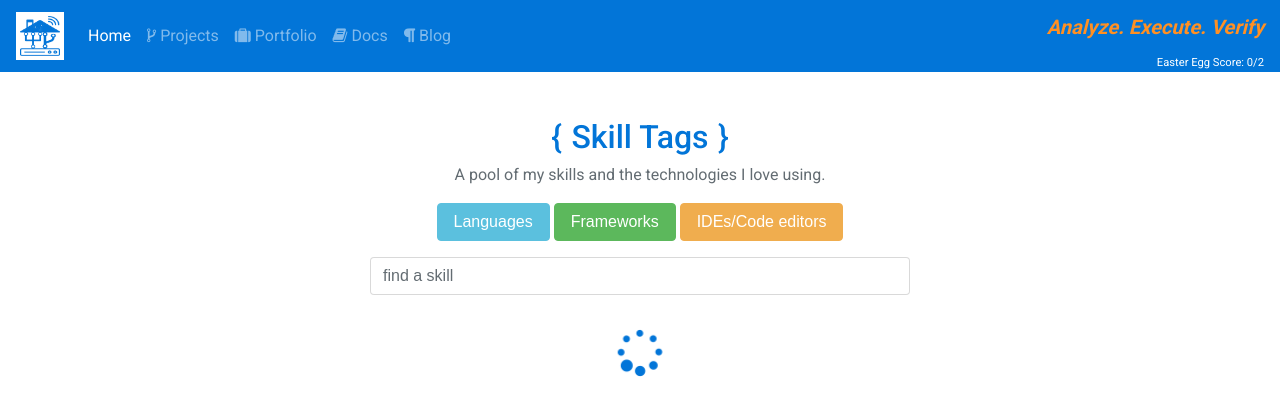
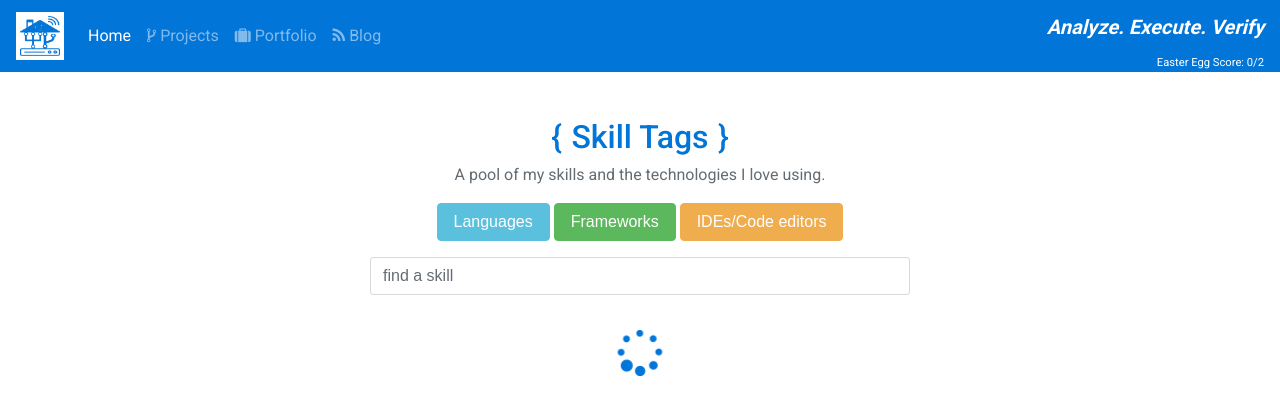
Before and after one commit to jumpalottahigh/www.georgi-yanev.com, a PHP site: page / in a window 1280 px wide. Shown: the top 407 px of the page. Run offline with PHP 8.4, Linux system fonts and the light colour scheme; some libraries are stand-ins or nearby versions.

Commit message:
Remove docs from nav; Change blog icon; Add project images

```diff
--- a/assets/css/styles.css
+++ b/assets/css/styles.css
@@ -28,26 +28,31 @@ img.avatar {
 
 /*Shake*/
 .secret-shake {
-  animation: shake 0.82s cubic-bezier(.36,.07,.19,.97) both;
+  animation: shake 0.82s cubic-bezier(0.36, 0.07, 0.19, 0.97) both;
   transform: translate3d(0, 0, 0);
   backface-visibility: hidden;
   perspective: 1000px;
 }
 
 @keyframes shake {
-  10%, 90% {
+  10%,
+  90% {
     transform: translate3d(-1px, 0, 0);
   }
 
-  20%, 80% {
+  20%,
+  80% {
     transform: translate3d(2px, 0, 0);
   }
 
-  30%, 50%, 70% {
+  30%,
+  50%,
+  70% {
     transform: translate3d(-4px, 0, 0);
   }
 
-  40%, 60% {
+  40%,
+  60% {
     transform: translate3d(4px, 0, 0);
   }
 }
@@ -73,9 +78,9 @@ img.avatar {
 /*Skill Tags*/
 .skillTag {
   display: inline-block;
-  margin: .7rem;
+  margin: 0.7rem;
   cursor: pointer;
-  outline: none!important;
+  outline: none !important;
 
   transition: font-size 1s, opacity 1s;
 }
@@ -89,7 +94,7 @@ img.avatar {
 }
 
 .navbar .moto {
-  color: #FF9023!important;
+  color: #fff !important;
   font-weight: 600;
   position: absolute;
   top: 1rem;
@@ -97,9 +102,9 @@ img.avatar {
 }
 
 .navbar .logo {
-  background-color: #ffffff!important;
-  width: 3rem!important;
-  height: 3rem!important;
+  background-color: #ffffff !important;
+  width: 3rem !important;
+  height: 3rem !important;
 }
 
 @media all and (max-width: 768px) {
@@ -110,8 +115,8 @@ img.avatar {
 
 /*OVERWRITE BOOTSTRAP CARD STYLES*/
 .doc-card {
-  box-shadow: 0 1px 3px rgba(0,0,0,0.12), 0 1px 2px rgba(0,0,0,0.24);
-  transition: all 0.3s cubic-bezier(.25,.8,.25,1);
+  box-shadow: 0 1px 3px rgba(0, 0, 0, 0.12), 0 1px 2px rgba(0, 0, 0, 0.24);
+  transition: all 0.3s cubic-bezier(0.25, 0.8, 0.25, 1);
   height: 100%;
   display: flex;
   flex-direction: column;
@@ -119,7 +124,7 @@ img.avatar {
 }
 
 .doc-card:hover {
-  box-shadow: 0 14px 28px rgba(0,0,0,0.25), 0 10px 10px rgba(0,0,0,0.22);
+  box-shadow: 0 14px 28px rgba(0, 0, 0, 0.25), 0 10px 10px rgba(0, 0, 0, 0.22);
 }
 
 .project-thumbnail {
@@ -131,28 +136,18 @@ img.avatar {
 }
 
 .horizontal-card {
-  box-shadow: 0 3px 6px rgba(0,0,0,0.16), 0 3px 6px rgba(0,0,0,0.23);
+  box-shadow: 0 3px 6px rgba(0, 0, 0, 0.16), 0 3px 6px rgba(0, 0, 0, 0.23);
 }
 
 .legacy-project {
   background-color: #efe1c8;
-  box-shadow: inset 0 0 40px rgba(205,172,132,.6);
+  box-shadow: inset 0 0 40px rgba(205, 172, 132, 0.6);
 }
-/*.project-card {
-  height: 65%;
-  display: flex;
-  flex-direction: column;
-  justify-content: space-around;
-}
-
-.project-card-image {
-  height: 35%;
-}*/
 /*
 ** HELPERS
 */
 .bg-gray {
-  background-color: #dedede!important;
+  background-color: #dedede !important;
 }
 
 .list-bullets-none {
@@ -199,15 +194,15 @@ img.avatar {
 }
 
 h2:before {
-  content: "{";
+  content: '{';
   color: #0275d8;
-  padding-right: .3em;
+  padding-right: 0.3em;
   margin-left: -1.5em;
 }
 
 h2:after {
-  content: "}";
+  content: '}';
   color: #0275d8;
-  padding-left: .3em;
+  padding-left: 0.3em;
   margin-right: -1.5em;
 }
--- a/index.html
+++ b/index.html
@@ -30,9 +30,9 @@
 
   <!-- GA SCRIPT -->
   <script>
-    (function(i, s, o, g, r, a, m) {
+    (function (i, s, o, g, r, a, m) {
       i['GoogleAnalyticsObject'] = r;
-      i[r] = i[r] || function() {
+      i[r] = i[r] || function () {
         (i[r].q = i[r].q || []).push(arguments)
       }, i[r].l = 1 * new Date();
       a = s.createElement(o),
@@ -51,7 +51,8 @@
   <!-- TOP MENU -->
   <header>
     <nav class="navbar navbar-toggleable-sm navbar-inverse bg-primary">
-      <button class="navbar-toggler navbar-toggler-right" type="button" data-toggle="collapse" data-target="#navbarSupportedContent" aria-controls="navbarSupportedContent" aria-expanded="false" aria-label="Toggle navigation">
+      <button class="navbar-toggler navbar-toggler-right" type="button" data-toggle="collapse" data-target="#navbarSupportedContent"
+        aria-controls="navbarSupportedContent" aria-expanded="false" aria-label="Toggle navigation">
         <span class="navbar-toggler-icon"></span>
       </button>
       <a class="navbar-brand" href="#">
@@ -60,19 +61,21 @@
       <div class="collapse navbar-collapse" id="navbarSupportedContent">
         <ul class="navbar-nav mr-auto">
           <li class="nav-item active">
-            <a class="nav-link" href="index.html">Home <span class="sr-only">(current)</span></a>
+            <a class="nav-link" href="index.html">Home
+              <span class="sr-only">(current)</span>
+            </a>
           </li>
           <li class="nav-item">
-            <a class="nav-link" href="projects.html"><i class="fa fa-code-fork"></i> Projects</a>
+            <a class="nav-link" href="projects.html">
+              <i class="fa fa-code-fork"></i> Projects</a>
           </li>
           <li class="nav-item">
-            <a class="nav-link" href="portfolio.html"><i class="fa fa-suitcase"></i> Portfolio</a>
+            <a class="nav-link" href="portfolio.html">
+              <i class="fa fa-suitcase"></i> Portfolio</a>
           </li>
           <li class="nav-item">
-            <a class="nav-link" href="docs.html"><i class="fa fa-book"></i> Docs</a>
-          </li>
-          <li class="nav-item">
-            <a class="nav-link" href="https://blog.georgi-yanev.com"><i class="fa fa-paragraph"></i> Blog</a>
+            <a class="nav-link" href="https://blog.georgi-yanev.com">
+              <i class="fa fa-rss"></i> Blog</a>
           </li>
         </ul>
         <h5 class="moto mb-0 font-italic">
@@ -126,15 +129,25 @@
           <img class="avatar my-3" src="https://avatars3.githubusercontent.com/u/4155121?v=3&s=460" alt="Georgi Yanev Github avatar">
           <p class="lead mb-0">Georgi Yanev</p>
           <p class="mb-0">Father, Software Engineer,</p>
-          <p class="mb-0">Web Developer at <a href="https://www.f-secure.com/" target="_blank">F-Secure</a></p>
-          <p><i class="fa fa-map-marker"></i> Helsinki, Finland</p>
-          <p class="social">
-            <a href="https://github.com/jumpalottahigh/" target="_blank"><i class="fa fa-github"></i></a>
-            <a href="https://www.twitter.com/jumpalottahigh/" target="_blank"><i class="fa fa-twitter mx-3"></i></a>
-            <a href="https://www.linkedin.com/in/yanevgeorgi/" target="_blank"><i class="fa fa-linkedin"></i></a>
+          <p class="mb-0">Web Developer at
+            <a href="https://www.f-secure.com/" target="_blank">F-Secure</a>
           </p>
           <p>
-            <a href="https://github.com/jumpalottahigh/" target="_blank"><i class="fa fa-link"></i> https://github.com/jumpalottahigh</a>
+            <i class="fa fa-map-marker"></i> Helsinki, Finland</p>
+          <p class="social">
+            <a href="https://github.com/jumpalottahigh/" target="_blank">
+              <i class="fa fa-github"></i>
+            </a>
+            <a href="https://www.twitter.com/jumpalottahigh/" target="_blank">
+              <i class="fa fa-twitter mx-3"></i>
+            </a>
+            <a href="https://www.linkedin.com/in/yanevgeorgi/" target="_blank">
+              <i class="fa fa-linkedin"></i>
+            </a>
+          </p>
+          <p>
+            <a href="https://github.com/jumpalottahigh/" target="_blank">
+              <i class="fa fa-link"></i> https://github.com/jumpalottahigh</a>
           </p>
           <p>
             Create performant and secure systems and apps. Drive adoption of modern technologies.
@@ -204,8 +217,9 @@
       <div class="row">
         <div class="col-12">
           <h2 class="text-primary mb-3">Interests</h2>
-          <p>I spend my free time with my son, reading code, watching DIY videos and tinkering with code and hardware. My current major hobby project is Home Assistant based home automation system - <a href="https://github.com/jumpalottahigh/YAR-Home-Assistant-Configuration"
-                target="_blank" rel="noopener">YAR (Github repo)</a>. I also love flying my FPV drone.</p>
+          <p>I spend my free time with my son, reading code, watching DIY videos and tinkering with code and hardware. My current
+            major hobby project is Home Assistant based home automation system -
+            <a href="https://github.com/jumpalottahigh/YAR-Home-Assistant-Configuration" target="_blank" rel="noopener">YAR (Github repo)</a>. I also love flying my FPV drone.</p>
           <p>Other hobbies include:</p>
           <ul class="col-12 col-sm-6 offset-sm-3 text-left">
             <li>Gardening</li>
@@ -224,10 +238,26 @@
         <div class="col-12">
           <h2 class="text-primary mb-3">Events and Participations</h2>
           <ul class="list-bullets-none">
-            <li>Junction Hackathon - Nov 2016 - Helsinki, Finland<a href="http://hackjunction.com/" target="_blank"><i class="fa fa-link"></i></a></li>
-            <li>React.js course by Fast Development Company - Mar 2016 - Helsinki, Finland<a href="http://www.fastdevco.com/" target="_blank"><i class="fa fa-link"></i></a></li>
-            <li>Junction Hackathon - Nov 2015 - Helsinki, Finland<a href="http://hackjunction.com/" target="_blank"><i class="fa fa-link"></i></a></li>
-            <li>Microsoft DevShark - Dec 2014 - Helsinki, Finland<a href="https://channel9.msdn.com/events/DevShark/DevShark-Finland-2014" target="_blank"><i class="fa fa-link"></i></a></li>
+            <li>Junction Hackathon - Nov 2016 - Helsinki, Finland
+              <a href="http://hackjunction.com/" target="_blank">
+                <i class="fa fa-link"></i>
+              </a>
+            </li>
+            <li>React.js course by Fast Development Company - Mar 2016 - Helsinki, Finland
+              <a href="http://www.fastdevco.com/" target="_blank">
+                <i class="fa fa-link"></i>
+              </a>
+            </li>
+            <li>Junction Hackathon - Nov 2015 - Helsinki, Finland
+              <a href="http://hackjunction.com/" target="_blank">
+                <i class="fa fa-link"></i>
+              </a>
+            </li>
+            <li>Microsoft DevShark - Dec 2014 - Helsinki, Finland
+              <a href="https://channel9.msdn.com/events/DevShark/DevShark-Finland-2014" target="_blank">
+                <i class="fa fa-link"></i>
+              </a>
+            </li>
           </ul>
         </div>
       </div>
@@ -248,7 +278,9 @@
           </p>
         </div>
         <ul class="col-9 list-bullets-none">
-          <li>Spending time with Sofi and little Anton <i class="fa fa-heart"></i></li>
+          <li>Spending time with Sofi and little Anton
+            <i class="fa fa-heart"></i>
+          </li>
         </ul>
       </div>
       <div class="row">
@@ -361,7 +393,9 @@
       <div class="row">
         <div class="col-12">
           <h5>Copyright &copy; 2013-2017 Georgi Yanev &amp; Sofia Lindberg</h4>
-          <h5><i class="fa fa-code" aria-hidden="true"></i> with <i class="fa fa-heart" aria-hidden="true"></i> for little Anton.</h4>
+            <h5>
+              <i class="fa fa-code" aria-hidden="true"></i> with
+              <i class="fa fa-heart" aria-hidden="true"></i> for little Anton.</h4>
         </div>
       </div>
     </div>
```
Also changed, not shown: docs.html (+13 -10 lines), portfolio.html (+14 -10 lines), projects.html (+14 -10 lines), assets/img/blog_georgi.png (added), assets/img/gatsby_hnpwa_thumb.png (added).
